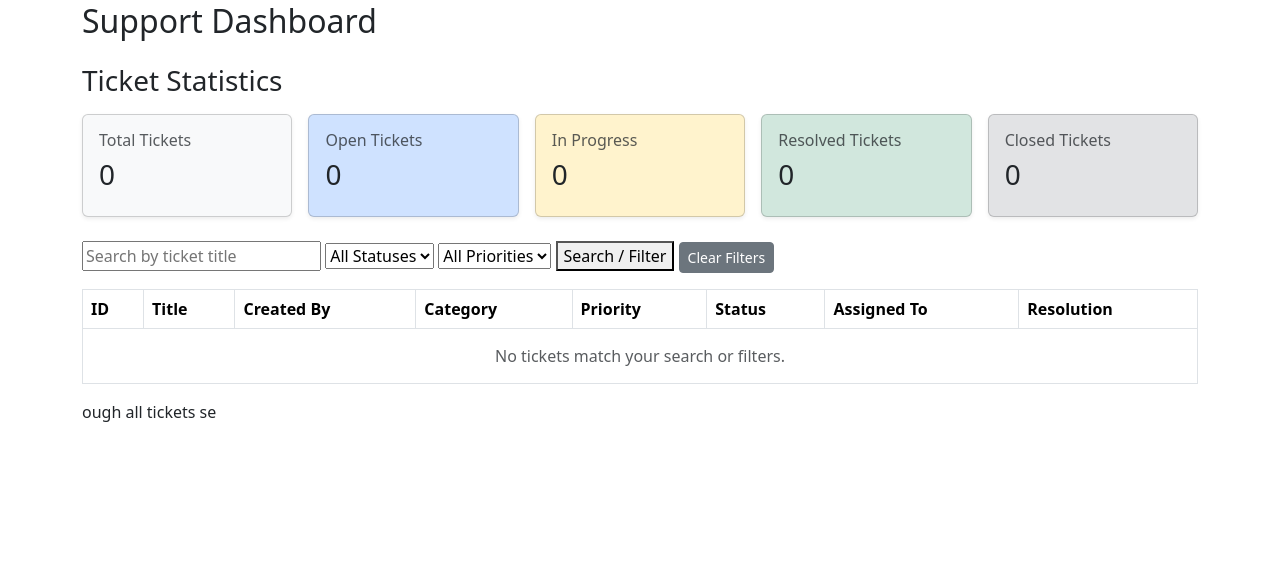
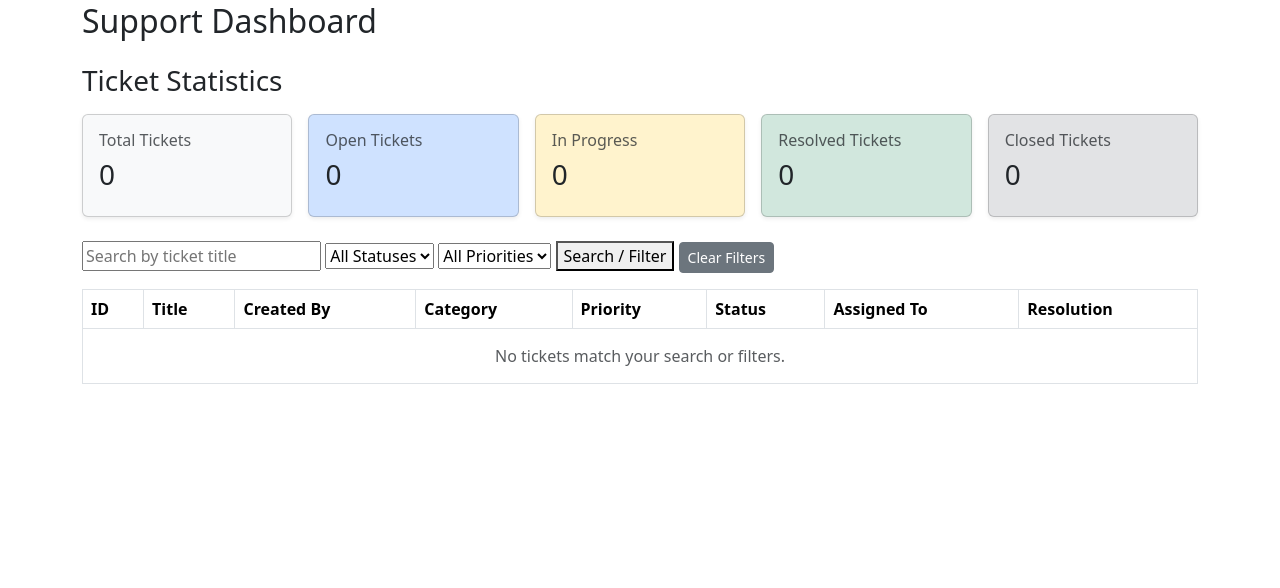
Before and after one commit to akshata-yatnal/it-service-request-management-system, a Django app: page /support-dashboard/ in a window 1280 px wide. Shown: the part 126-714 px from the top of the page. Run offline with Django 5.2, Linux system fonts and the light colour scheme; the visitor is signed in with stand-in values (Sample User, id 1); data that the repository does not hold is empty.

Commit message:
Update support dashboard

```diff
--- a/service/templates/service/support_dashboard.html
+++ b/service/templates/service/support_dashboard.html
@@ -346,7 +346,7 @@ Support Dashboard | IT Service Management
             {% endfor %}
         </tbody>
 
-    </table>ough all tickets se
+    </table>
 
 </div>
 
```
